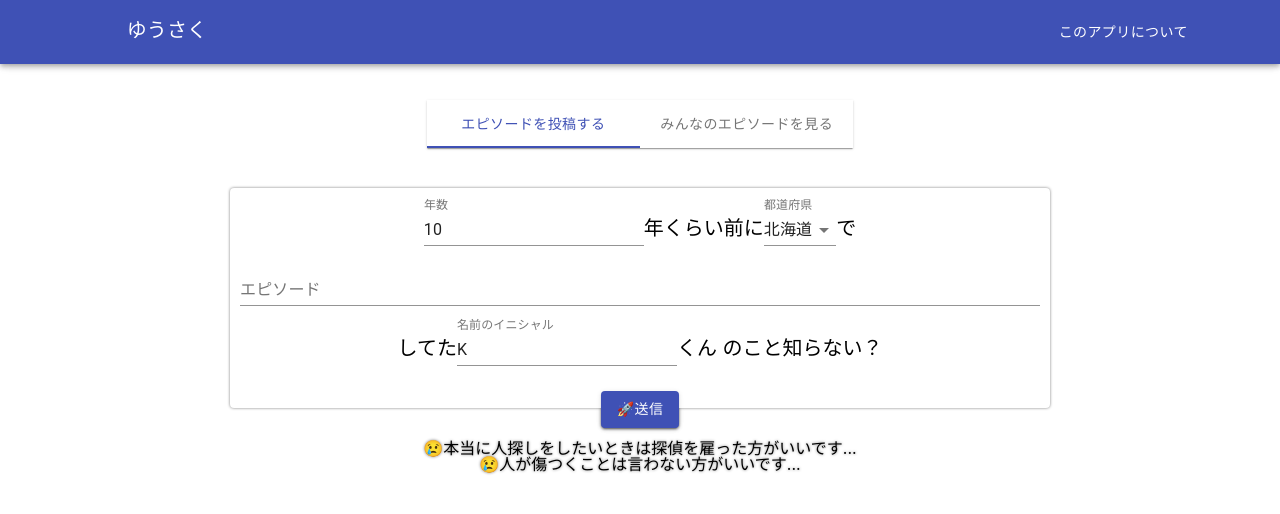
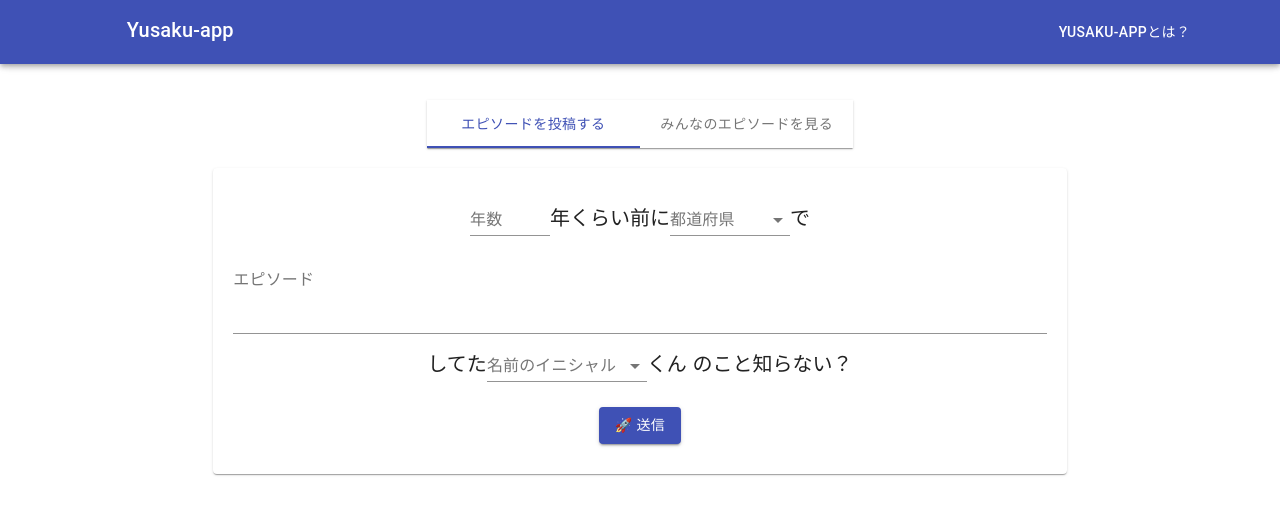
Before and after one commit to yaplus/yusaku-app, a React (Create React App) app: page / in a window 1280 px wide. Shown: the top 514 px of the page. Built offline with nearby package versions, Linux system fonts and the light colour scheme.

Commit message:
InputFormをMaterialUIのPaperを使うように修正

```diff
--- a/package.json
+++ b/package.json
@@ -4,7 +4,6 @@
   "private": true,
   "dependencies": {
     "@material-ui/core": "^4.3.1",
-    "@material-ui/lab": "^4.0.0-alpha.22",
     "axios": "^0.19.0",
     "material-ui": "^0.20.2",
     "react": "^16.8.6",
--- a/src/InputForm.css
+++ b/src/InputForm.css
@@ -1,3 +1,21 @@
+
+.InputForm{
+  text-align: center;
+  font-size: 20px;
+  line-height: 60px;
+  margin-top: 20px;
+  padding: 10px;
+}
+
+.alart{
+  text-align: center;
+  margin-left: 0;
+  line-height: 12px;
+  margin-top: 20px;
+  font-size: 16px;
+}
+
+/*
 .InputForm{
   background-color: white;
   border: none;
@@ -27,3 +45,4 @@
 #inputSeries{
   text-align: left;
 }
+*/
--- a/src/InputForm.js
+++ b/src/InputForm.js
@@ -3,6 +3,9 @@ import axios from 'axios';
 import TextField from '@material-ui/core/TextField'
 import MenuItem from '@material-ui/core/MenuItem';
 import Button from '@material-ui/core/Button';
+import Paper from '@material-ui/core/Paper';
+import Grid from '@material-ui/core/Grid';
+import Icon from '@material-ui/core/Icon';
 
 import './InputForm.css';
 
@@ -16,24 +19,35 @@ const japanesePrefecture = [
   '愛媛県', '高知県', '福岡県', '佐賀県', '長崎県', '熊本県', '大分県', '宮崎県', '鹿児島県', '沖縄県'
 ];
 
+const nameInitial = [
+  'A', 'B', 'C', 'D', 'E', 'F', 'G', 'H', 'I',
+  'J', 'K', 'L', 'M', 'N', 'O', 'P', 'Q', 'R',
+  'S', 'T', 'U', 'V', 'W', 'X', 'Y', 'Z'
+];
+
 class InputForm extends React.Component {
 
   constructor(props) {
     super(props);
     this.state = {
-      prefecture: japanesePrefecture[0],
-      year: 10,
-      content: '',
-      name: 'K'
+      prefecture: null,
+      year: null,
+      content: null,
+      name: null
     };
 
     this.handleChange = this.handleChange.bind(this);
     this.handlePrefectureChange = this.handlePrefectureChange.bind(this);
+    this.handleNameChange = this.handleNameChange.bind(this);
     this.handleSubmit = this.handleSubmit.bind(this);
   }
 
   handlePrefectureChange(event) {
     this.setState({ prefecture: event.target.value });
+  }
+
+  handleNameChange(event) {
+    this.setState({ name: event.target.value });
   }
 
   handleChange(event) {
@@ -42,7 +56,13 @@ class InputForm extends React.Component {
         this.setState({content: event.target.value});
         break;
       case "Year":
-        this.setState({year: event.target.value});
+        let newValue = event.target.value;
+        if (newValue < 1) {
+          newValue = 1;
+        } else if (newValue > 99) {
+          newValue = 99;
+        }
+        this.setState({year: newValue});
         break;
       case "Name":
         this.setState({name: event.target.value});
@@ -51,6 +71,10 @@ class InputForm extends React.Component {
   }
 
   handleSubmit(event) {
+    if(  this.state.prefecture!=null
+      && this.state.year!= null
+      && this.state.prefecture!= null
+      && this.state.name!= null) {
       alert(this.state.year + ' 年くらい前に ' + this.state.prefecture + ' で\n'
         + this.state.content + 'してた' + this.state.name + ' くんのエピソードを投稿しました！');
       axios.post(API_POST_EPISODE_ENDPOINT, {
@@ -59,19 +83,24 @@ class InputForm extends React.Component {
         content: this.state.content,
         name: this.state.name
       });
+    }
     event.preventDefault();
   }
 
   render() {
     return (
-      <div className="InputForm">
+      <div>
+        <Grid container>
+          <Grid item xs={2}></Grid>
+          <Grid item xs={8}>
+          <Paper className="InputForm" style={{padding:20}}>
           <form>
             <label>
               <TextField
                 id="Year"
                 label="年数"
                 type="number"
-              min='0' max='99'
+                style = {{width: 80}}
                 value={this.state.year}
                 onChange={this.handleChange}
               />
@@ -80,6 +109,7 @@ class InputForm extends React.Component {
                 select
                 id="Prefecture"
                 label="都道府県"
+                style = {{width: 120}}
                 value={this.state.prefecture}
                 onChange={this.handlePrefectureChange}
               >
@@ -96,19 +126,28 @@ class InputForm extends React.Component {
                 id="Content"
                 label="エピソード"
                 fullWidth
+                multiline="true"
+                rows="3"
                 value={this.state.content}
                 onChange={this.handleChange}
               />
               してた
               <TextField
+                select
                 id="Name"
                 label="名前のイニシャル"
-              type="text"
-              pattern="^[A-Z]$"
-              maxlength='1'
+                style = {{width: 160}}
                 value={this.state.name}
-              onChange={this.handleChange}
-            />
+                onChange={this.handleNameChange}
+              >
+              {
+                nameInitial.map(option => (
+                  <MenuItem value={option}>
+                    {option}
+                  </MenuItem>
+                ))
+              }
+              </TextField>
               くん のこと知らない？
             </label>
 
@@ -120,12 +159,22 @@ class InputForm extends React.Component {
               color="primary"
               onClick={this.handleSubmit}
             >
-            🚀送信
+              🚀 送信
             </Button>
             </div>
           </form>
-        <div className ="alart"> 😢本当に人探しをしたいときは探偵を雇った方がいいです... </div>
-        <div className ="alart"> 😢人が傷つくことは言わない方がいいです... </div>
+
+          </Paper>
+        </Grid>
+        <Grid item xs={2}></Grid>
+      </Grid>
+
+      <Grid container>
+        <Grid item xs={4}></Grid>
+        <Grid item xs={4}>
+        </Grid>
+        <Grid item xs={4}></Grid>
+      </Grid>
       </div>
     );
   }
--- a/src/Navigation.js
+++ b/src/Navigation.js
@@ -45,21 +45,22 @@ class Navigation extends React.Component {
               <Grid item xs={1}></Grid>
               <Grid item xs={4}>
                 <Typography variant="h6" className="aa">
-                  ゆうさく
+                  Yusaku-app
                 </Typography>
               </Grid>
               <Grid item xs={5}></Grid>
               <Grid item xs={2}>
                 <Button aria-describedby={id} className="Note" color="inherit" id="Note" onClick={this.handleOpen}>
-                  このアプリについて
+                  Yusaku-appとは？
                 </Button>
                 <Popper id={id} open={open} anchorEl={this.state.anchorEl} transition  >
                   {({ TransitionProps }) => (
                     <Fade {...TransitionProps} timeout={350}>
-                      <Paper>
+                      <Paper style={{padding:20, width:400}}>
                         <Typography>
-                          <h2>Yusaku-app</h2>
-                          「昔〇〇してたアイツ、生きてんのかな」を見れる形にしよう。
+                          <h4>「昔〇〇してたアイツ、生きてんのかな」を見れる形にしよう。</h4>
+                          昔の知人のユニークなエピソードを、匿名で気軽に。
+                          昔の知人のエピソードを紹介することで、エピソードを知っている人がその知人の生存を教えてくれる、革新的で魔法のようなサービスです。
                         </Typography>
                       </Paper>
                     </Fade>
```
Lines whose indentation alone changed are shown as unchanged.
